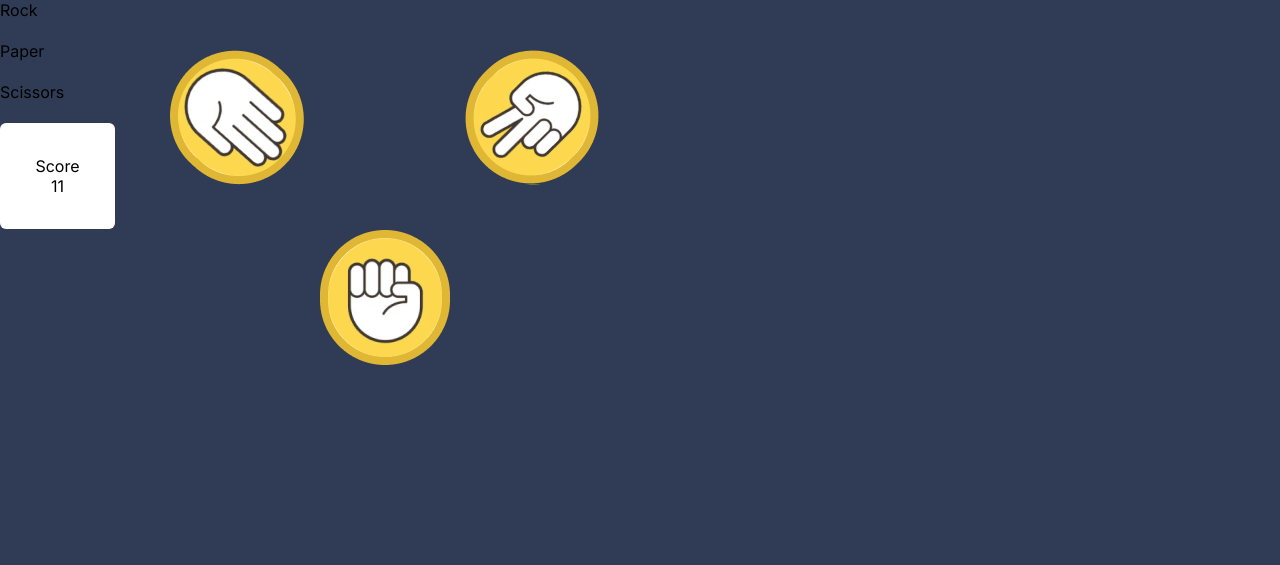
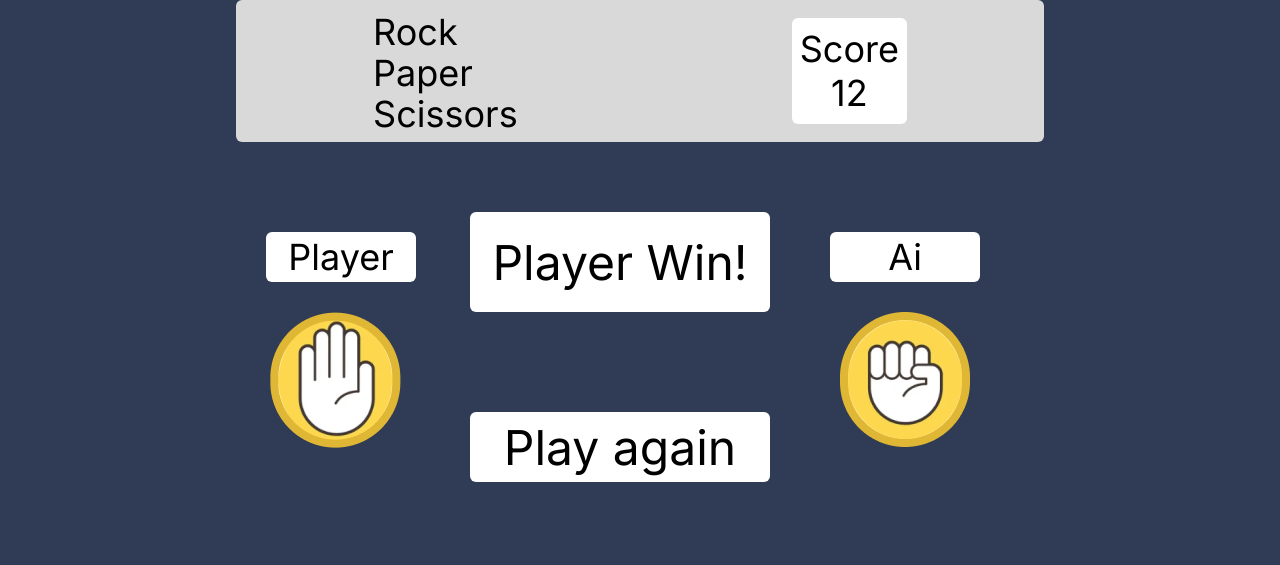
Before and after one commit to PogrebniakIllia/RockPaperSickors, a plain HTML site: page index.html in a window 1280 px wide. Drawn offline with Linux system fonts and the light colour scheme.

Commit message:
Update index html(display2,3) update style.css

```diff
--- a/index.html
+++ b/index.html
@@ -26,7 +26,8 @@
         </div>
     </div> -->
 
-    <div class="mid">
+    <!-- <div class="mid">
+        <div class="home">
             <div class="title">
                 <div class="pad">Rock</div>
                 <div class="pad">Paper</div>
@@ -36,13 +37,17 @@
                 <div>Score</div>
                 <div>11</div>
             </div>
+        </div>
         <div class="moment">
-            <div class="rock"></div>
-            <div class="paper"></div>
-            <div class="scissors"></div>
+            <div class="Player_name">Player</div>
+            <div class="paper_attack"></div>
+            <div class="Ai_name">Ai</div>
+            <div class="Ai_attack"></div>
+            <div class="Justice">And...</div>
         </div>
-    </div>
-    <!-- <div class="end">
+    </div> -->
+    <div class="end">
+        <div class="home">
             <div class="title">
                 <div class="pad">Rock</div>
                 <div class="pad">Paper</div>
@@ -52,6 +57,15 @@
                 <div>Score</div>
                 <div>12</div>
             </div>
-    </div> -->
+        </div>
+        <div class="result">
+            <div class="Player_name">Player</div>
+            <div class="paper_result"></div>
+            <div class="Ai_name">Ai</div>
+            <div class="Ai_result"></div>
+            <div class="Result">Player Win!</div>
+            <div class="Again">Play again</div>
+        </div>
+    </div>
 </body>
 </html>
--- a/style.css
+++ b/style.css
@@ -41,6 +41,88 @@ body {
     align-items: center;
 }
 
+.Player_name {
+    width: 150px;
+    height: 50px;
+    background-color: #FFFFFF;
+    border-radius: 6px;
+    display: flex;
+    flex-direction: column;
+    justify-content: center;
+    align-items: center;
+    position: absolute;
+    top: 70px;
+    left: 26px;
+    font-size: 36px;
+}
+
+.Ai_name {
+    width: 150px;
+    height: 50px;
+    background-color: #FFFFFF;
+    border-radius: 6px;
+    display: flex;
+    flex-direction: column;
+    justify-content: center;
+    align-items: center;
+    position: absolute;
+    top: 70px;
+    left: 590px;
+    font-size: 36px;
+}
+
+.Justice {
+    width: 150px;
+    height: 50px;
+    background-color: #FFFFFF;
+    border-radius: 6px;
+    display: flex;
+    flex-direction: column;
+    justify-content: center;
+    align-items: center;
+    position: absolute;
+    top: 150px;
+    left: 300px;
+    font-size: 36px;
+}
+
+.Result {
+    width: 300px;
+    height: 100px;
+    background-color: #FFFFFF;
+    border-radius: 6px;
+    display: flex;
+    flex-direction: column;
+    justify-content: center;
+    align-items: center;
+    position: absolute;
+    top: 50px;
+    left: 230px;
+    font-size: 48px;
+}
+
+.Again {
+    width: 300px;
+    height: 70px;
+    background-color: #FFFFFF;
+    border-radius: 6px;
+    display: flex;
+    flex-direction: column;
+    justify-content: center;
+    align-items: center;
+    position: absolute;
+    top: 250px;
+    left: 230px;
+    font-size: 48px;
+    cursor: pointer;
+}
+
+.Again:hover{
+    border: 7px solid #0000c5;
+    height: 70px;
+    width: 300px;
+}
+
 .rock{
     height: 135px;
     width: 130px;
@@ -75,6 +157,24 @@ body {
     border-radius: 50%;
 }
 
+.paper_attack{
+    height: 131px;
+    width: 136px;
+    background-image: url('img/Paper_right.png');
+    position: absolute;
+    top: 150px;
+    left: 30px;
+}
+
+.paper_result{
+    height: 136px;
+    width: 131px;
+    background-image: url('img/Paper_up.png');
+    position: absolute;
+    top: 150px;
+    left: 30px;
+}
+
 .scissors{
     height: 135px;
     width: 134px;
@@ -92,9 +192,43 @@ body {
     border-radius: 50%;
 }
 
+.Ai_attack{
+    height: 135px;
+    width: 130px;
+    background-image: url('img/Ai_wait.png');
+    position: absolute;
+    top: 150px;
+    left: 600px;
+    cursor: pointer;
+}
+
+.Ai_result{
+    height: 135px;
+    width: 130px;
+    background-image: url('img/Rock.png');
+    position: absolute;
+    top: 150px;
+    left: 600px;
+    cursor: pointer;
+}
+
 .game{
     width: 800px;
     height: 400px;
     margin: 20px auto;
     position: relative;
 }
+
+.moment{
+    width: 800px;
+    height: 400px;
+    margin: 20px auto;
+    position: relative;
+}
+
+.result{
+    width: 800px;
+    height: 400px;
+    margin: 20px auto;
+    position: relative;
+}
```
Lines whose indentation alone changed are shown as unchanged.
